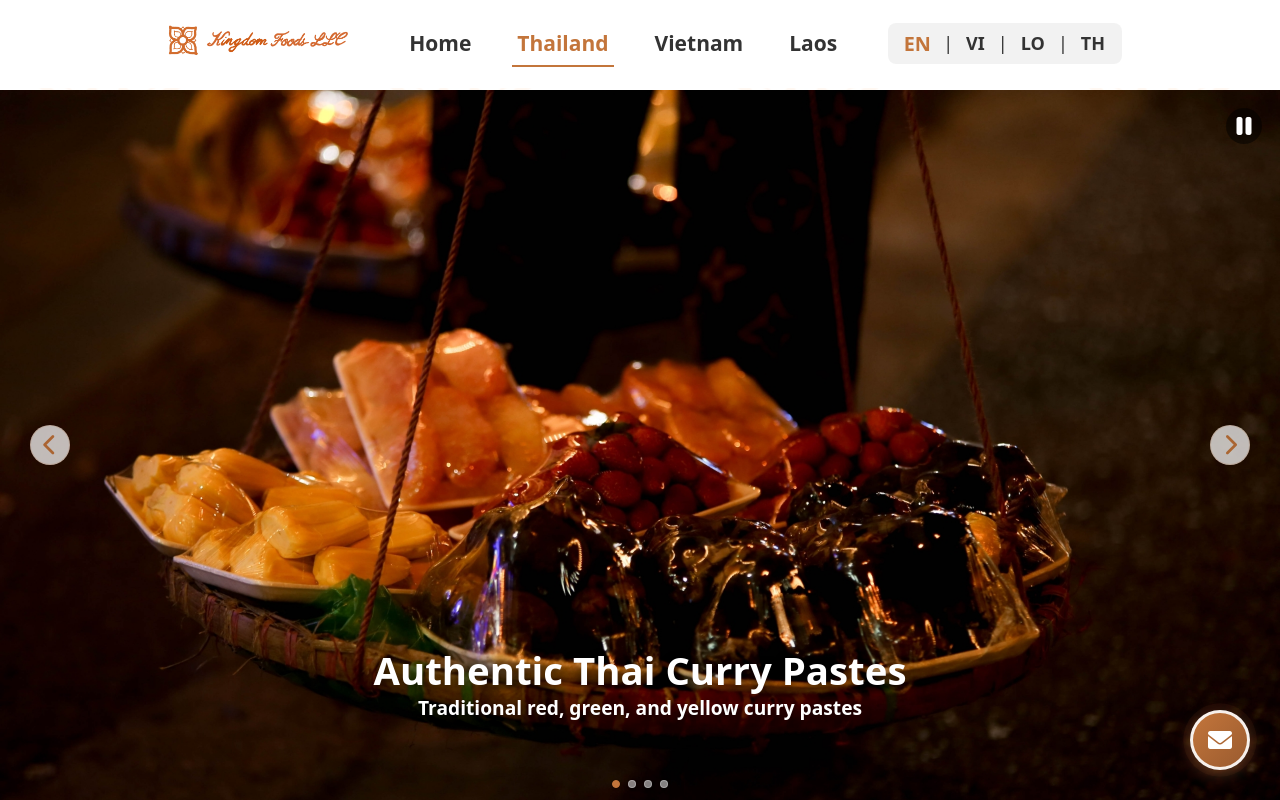
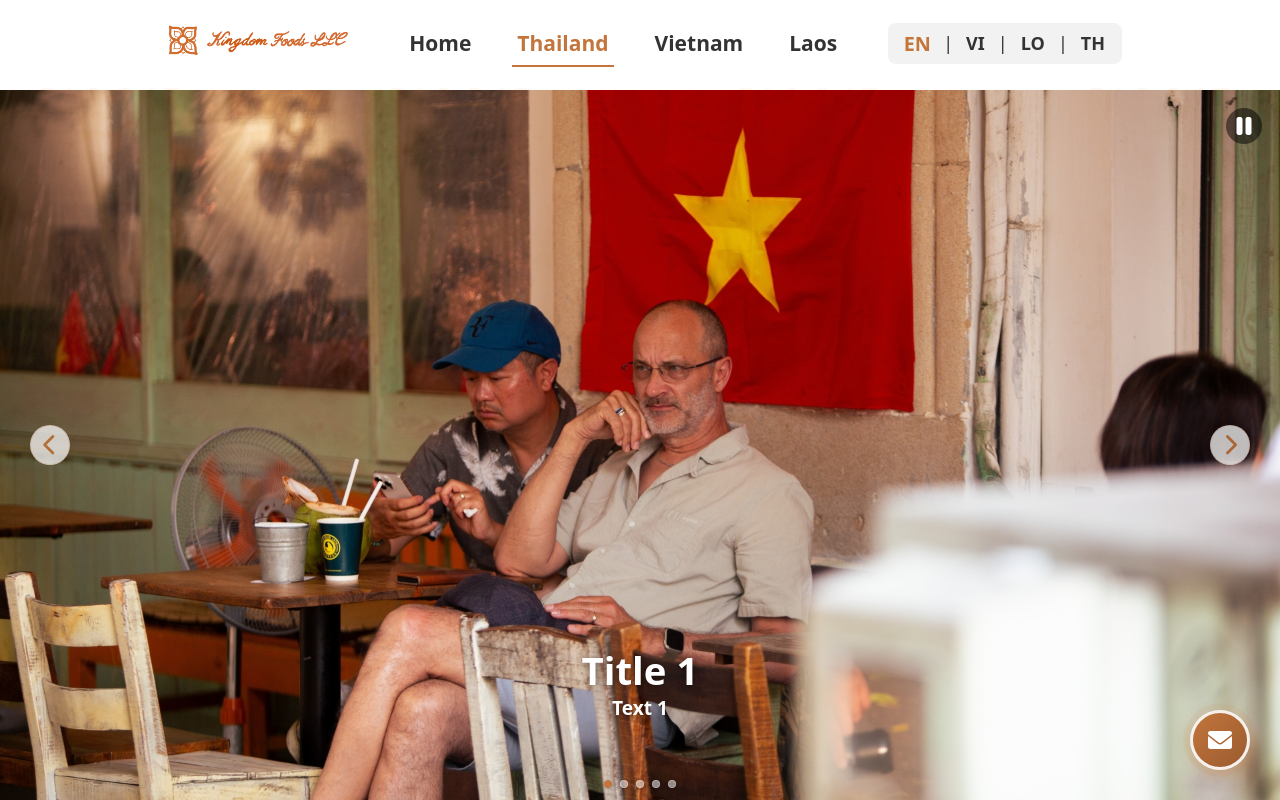
Before and after one commit to Hastapkin/Kingdom-Food, a Flask app: page /pages/thailand in a window 1280 px wide. Run offline with Flask 3, Linux system fonts and the light colour scheme; parts of the project's set-up code (start-up, migrations or seed data) failed here and were passed over.

Commit message:
Update Image

```diff
--- a/templates/base.html
+++ b/templates/base.html
@@ -2,7 +2,7 @@
 <html lang="{{ current_lang }}">
 <head>
     <meta charset="UTF-8">
-    <meta name="viewport" content="width=device-width, initial-scale=1.0">
+    <meta name="viewport" content="width=device-width, initial-scale=1.0, maximum-scale=1.0, user-scalable=no, viewport-fit=cover">
     <meta name="description" content="{{ t('site_name') }} - {{ t('site_description') }}">
     <title>{% block title %}{{ t('site_name') }}{% endblock %}</title>
     <!-- Google Fonts -->
--- a/templates/pages/thailand.html
+++ b/templates/pages/thailand.html
@@ -16,31 +16,38 @@
                     </button>
                     <!-- Slides -->
                     <div class="slideshow-slide active">
-                        <img src="{{ url_for('static', filename='images/slide_images/ex_img_1.jpg') }}" alt="Thai Curry Pastes">
+                        <img src="{{ url_for('static', filename='images/slide_images/ex_img_6.jpg') }}" alt="Slide 1">
                         <div class="slide-caption">
-                            <h3>Authentic Thai Curry Pastes</h3>
-                            <p>Traditional red, green, and yellow curry pastes</p>
+                            <h3>Title 1</h3>
+                            <p>Text 1</p>
                         </div>
                     </div>
                     <div class="slideshow-slide">
-                        <img src="{{ url_for('static', filename='images/slide_images/ex_img_2.jpg') }}" alt="Thai Rice">
+                        <img src="{{ url_for('static', filename='images/slide_images/ex_img_7.jpg') }}" alt="Slide 2">
                         <div class="slide-caption">
-                            <h3>Premium Thai Jasmine Rice</h3>
-                            <p>World-renowned fragrant jasmine rice from Thailand</p>
+                            <h3>Title 2</h3>
+                            <p>Text 2</p>
                         </div>
                     </div>
                     <div class="slideshow-slide">
-                        <img src="{{ url_for('static', filename='images/slide_images/ex_img_3.jpg') }}" alt="Thai Herbs">
+                        <img src="{{ url_for('static', filename='images/slide_images/ex_img_8.jpg') }}" alt="Slide 3">
                         <div class="slide-caption">
-                            <h3>Fresh Thai Herbs & Spices</h3>
-                            <p>Thai basil, galangal, kaffir lime leaves, and more</p>
+                            <h3>Title 3</h3>
+                            <p>Text 3</p>
                         </div>
                     </div>
                     <div class="slideshow-slide">
-                        <img src="{{ url_for('static', filename='images/slide_images/ex_img_4.jpg') }}" alt="Thai Sauces">
+                        <img src="{{ url_for('static', filename='images/slide_images/ex_img_9.jpg') }}" alt="Slide 4">
                         <div class="slide-caption">
-                            <h3>Traditional Thai Sauces</h3>
-                            <p>Fish sauce, oyster sauce, and traditional condiments</p>
+                            <h3>Title 4</h3>
+                            <p>Text 4</p>
+                        </div>
+                    </div>
+                    <div class="slideshow-slide">
+                        <img src="{{ url_for('static', filename='images/slide_images/ex_img_10.jpg') }}" alt="Slide 5">
+                        <div class="slide-caption">
+                            <h3>Title 5</h3>
+                            <p>Text 5</p>
                         </div>
                     </div>
 
@@ -56,6 +63,7 @@
                         <span class="dot" data-slide="1"></span>
                         <span class="dot" data-slide="2"></span>
                         <span class="dot" data-slide="3"></span>
+                        <span class="dot" data-slide="4"></span>
                     </div>
                 </div>
             </div>
```
Also changed, not shown: templates/index.html (+37 -9 lines), templates/pages/laos.html (+20 -12 lines), templates/pages/vietnam.html (+15 -71 lines), static/images/slide_images/ex_img_13.jpg, static/images/slide_images/ex_img_2.jpg, static/images/slide_images/ex_img_9.jpg, 1 other file.
